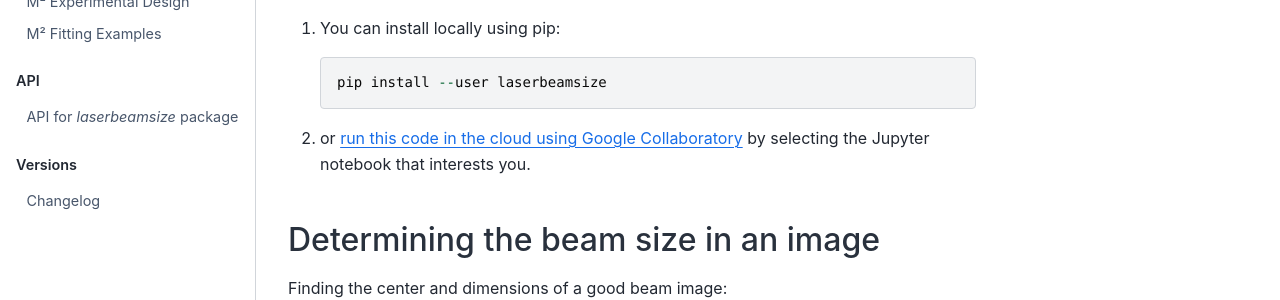
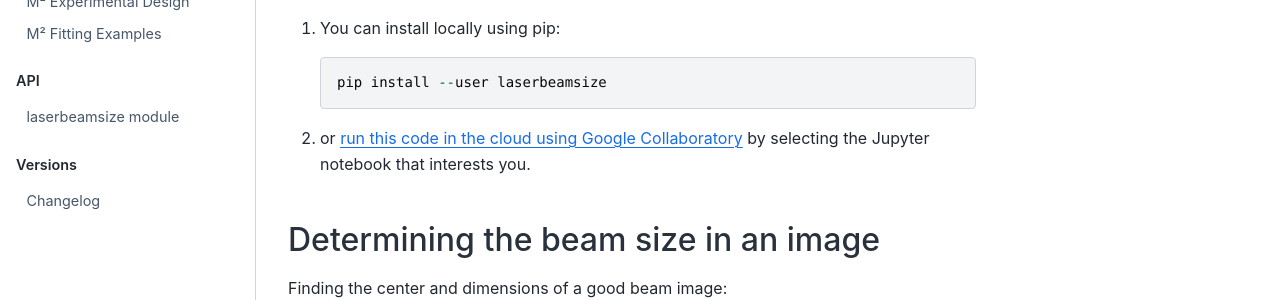
Before and after one commit to scottprahl/laserbeamsize, a Sphinx documentation site: the page built from docs/index.rst, in a window 1280 px wide. Shown: the part 472-772 px from the top of the page. Built offline with Sphinx 7.4.7 and the Sphinx Book theme 1.1.4, drawn with Linux system fonts in a browser that asks for light colours; pages that are not in the unit, such as notebooks, are missing from menus.

Commit message:
format fixes

```diff
--- a/docs/laserbeamsize.rst
+++ b/docs/laserbeamsize.rst
@@ -1,18 +1,12 @@
-API for `laserbeamsize` package
-===========================
-
-Submodules
-----------
-
-laserbeamsize.laserbeamsize module
------------------------
+laserbeamsize module
+--------------------
 
 .. automodule:: laserbeamsize.laserbeamsize
    :members:
    :undoc-members:
 
-laserbeamsize.m2
-------------
+M² module
+----------
 
 .. automodule:: laserbeamsize.m2
    :members:
```
